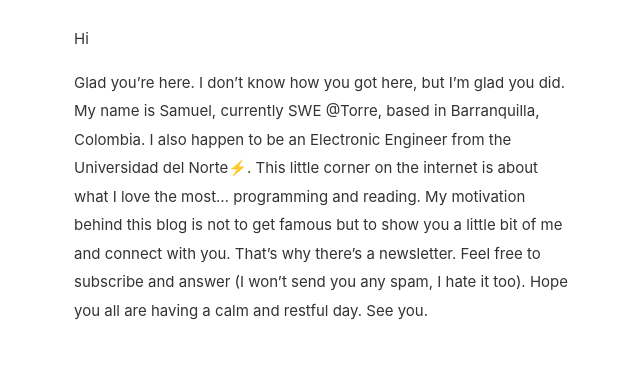
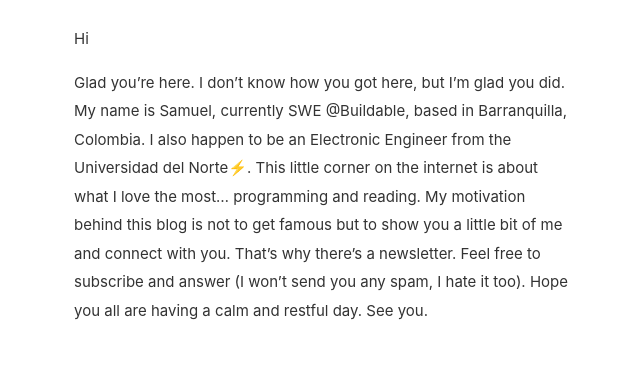
Before and after one commit to sagojez/sagojez, a Gatsby site: page /about in a window 1280 px wide. Shown: the part 229-601 px from the top of the page, 316-956 px from the left. Built offline with nearby package versions, Linux system fonts and the light colour scheme; Gatsby itself is replaced by a stand-in of ours; some packages are replaced by stand-ins of ours.

Commit message:
Fixing small details of website

```diff
--- a/src/layouts/default.js
+++ b/src/layouts/default.js
@@ -25,7 +25,7 @@ const DefaultLayout = ({ children }) => (
         }
       }
     `}
-    render={data => (
+    render={(data) => (
       <>
         <Header avatar={data.site.siteMetadata.avatar} />
         <div id="content">{children}</div>
--- a/src/pages/about.md
+++ b/src/pages/about.md
@@ -5,4 +5,4 @@ title: About
 Hi
 
 Glad you’re here.
-I don’t know how you got here, but I’m glad you did. My name is Samuel, currently SWE @Torre, based in Barranquilla, Colombia. I also happen to be an Electronic Engineer from the Universidad del Norte⚡️. This little corner on the internet is about what I love the most… programming and reading. My motivation behind this blog is not to get famous but to show you a little bit of me and connect with you. That’s why there’s a newsletter. Feel free to subscribe and answer (I won’t send you any spam, I hate it too). Hope you all are having a calm and restful day. See you.
+I don’t know how you got here, but I’m glad you did. My name is Samuel, currently SWE @Buildable, based in Barranquilla, Colombia. I also happen to be an Electronic Engineer from the Universidad del Norte⚡️. This little corner on the internet is about what I love the most… programming and reading. My motivation behind this blog is not to get famous but to show you a little bit of me and connect with you. That’s why there’s a newsletter. Feel free to subscribe and answer (I won’t send you any spam, I hate it too). Hope you all are having a calm and restful day. See you.
```
